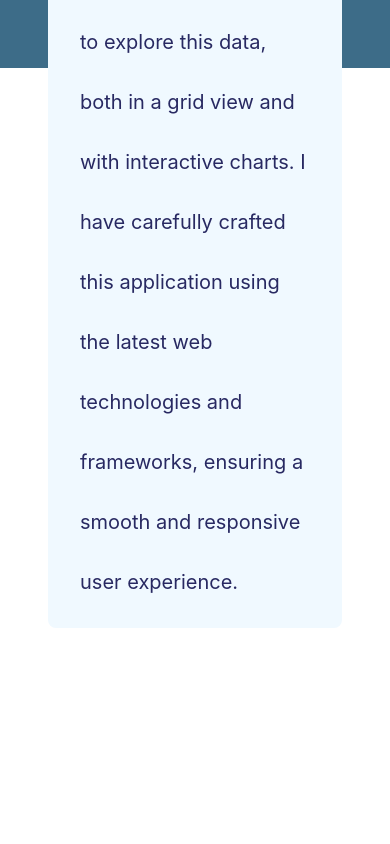
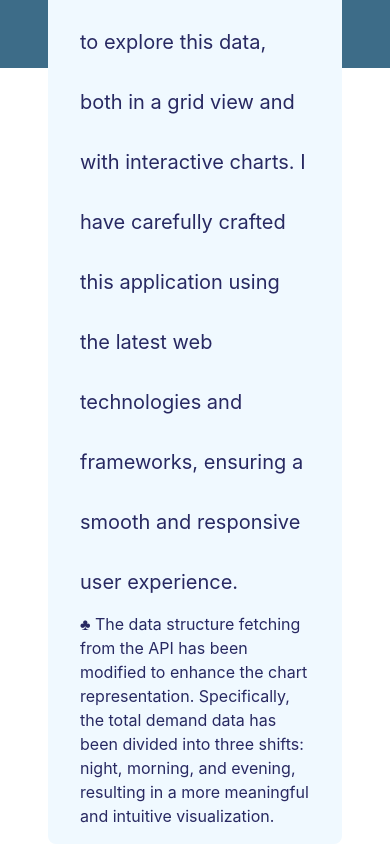
Before and after one commit to Ali-VB/hydro-quebecAPI_project, a React (Create React App) app: page / in a window 390 px wide. Shown: the part 1296-2140 px from the top of the page. Before the commit the page ends 1924 px from the top, so only its background shows below. Built offline with nearby package versions, Linux system fonts and the light colour scheme; no server answers; what moment-range would draw is missing.

Commit message:
modify the intro

```diff
--- a/src/App.js
+++ b/src/App.js
@@ -11,6 +11,7 @@ import StackBarChart_production from "./components/StackBarChart_production";
 import IntroPage from "./components/IntroPage";
 import Logo from "./assets/TEC-logo.jpeg";
 import { SlEnergy } from "react-icons/sl";
+import { FaGithub } from "react-icons/fa";
 
 function App() {
   // Data for Total Demand
@@ -156,7 +157,9 @@ function App() {
             </ul>
           </div>
         </div>
-        <div className=" hidden md:block md:absolute md:bottom-7 md:left-12 ">Ali Vakili &copy;2023</div>
+        <div className=" hidden md:block md:absolute md:bottom-7 md:left-16 ">
+          <a href="https://github.com/Ali-VB/hydro-quebecAPI_project" target="_blank">
+            <FaGithub  size ="20"className="inline-block "/><span className="pl-2">Ali Vakili &copy;2023</span> </a></div>
       </div>
 
       {/* Chart section */}
--- a/src/components/IntroPage.jsx
+++ b/src/components/IntroPage.jsx
@@ -3,17 +3,24 @@ import React from "react";
 const IntroPage = ({ showIntroPage }) => {
   return (
     <div className={showIntroPage ? "block" : "hidden"}>
-      <p className=" overflow-y-auto md:text-justify text-darkBlue md:p-24
-       font-normal text-xl md:text-3xl leading-12">
+      <p
+        className=" overflow-y-auto md:text-justify text-darkBlue md:p-24
+       font-normal text-xl md:text-3xl leading-12"
+      >
         <h2 className="md:font-bold md:pb-4 text-amber-500">Welcome!</h2>
-        This web application was designed to visualize data sourced from a REST
-        API, specifically the public Hydro-Quebec data detailing total demand
-        and production.
-        <br /> My goal is to provide a simple and intuitive way to explore this
-        data, both in a grid view and with interactive charts. I have carefully
-        crafted this application using the latest web technologies and
-        frameworks, ensuring a smooth and responsive user experience.
-
+        This web application was designed to visualize data sourced from a REST API, specifically the public Hydro-Quebec data detailing
+        total demand and production.
+        <br /> My goal is to provide a simple and intuitive way to explore this data, both in a grid view and with interactive charts. I
+        have carefully crafted this application using the latest web technologies and frameworks, ensuring a smooth and responsive user
+        experience.
+      </p>
+      <p
+        className="overflow-y-auto md:text-justify text-darkBlue md:px-12
+       font-normal text-md md:text-md leading-4"
+      >
+        &clubs; The data structure fetching from the API has been modified to enhance the chart representation. Specifically, the total
+        demand data has been divided into three shifts: night, morning, and evening, resulting in a more meaningful and intuitive
+        visualization.
       </p>
     </div>
   );
```
